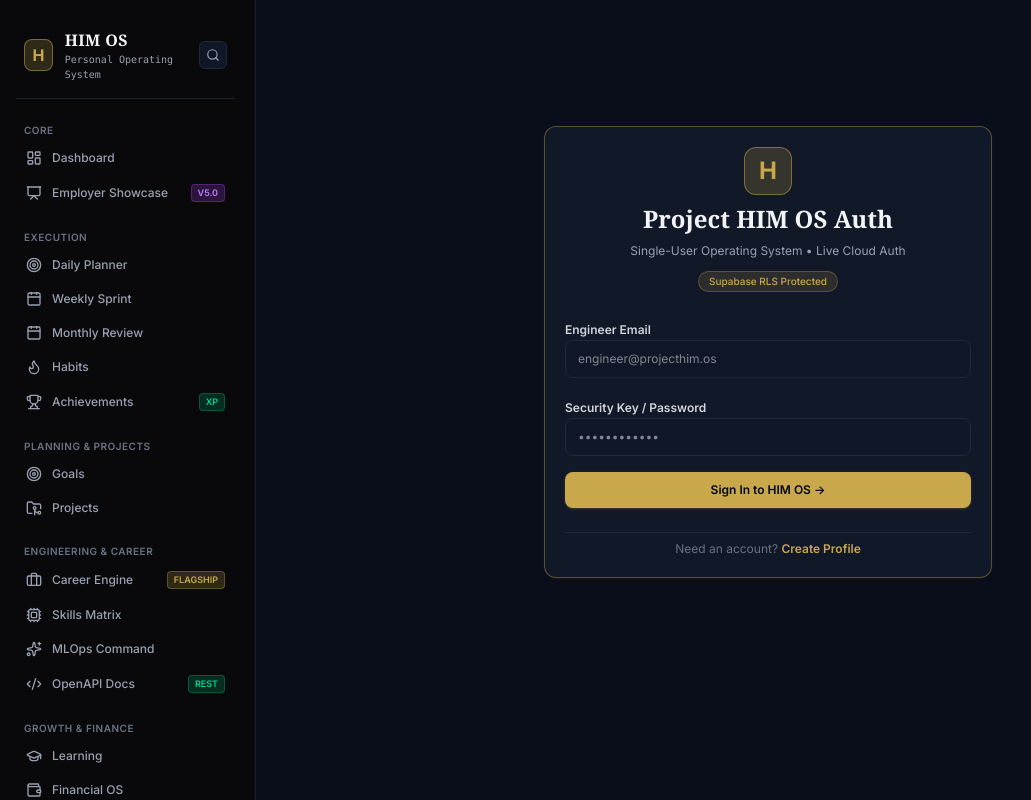
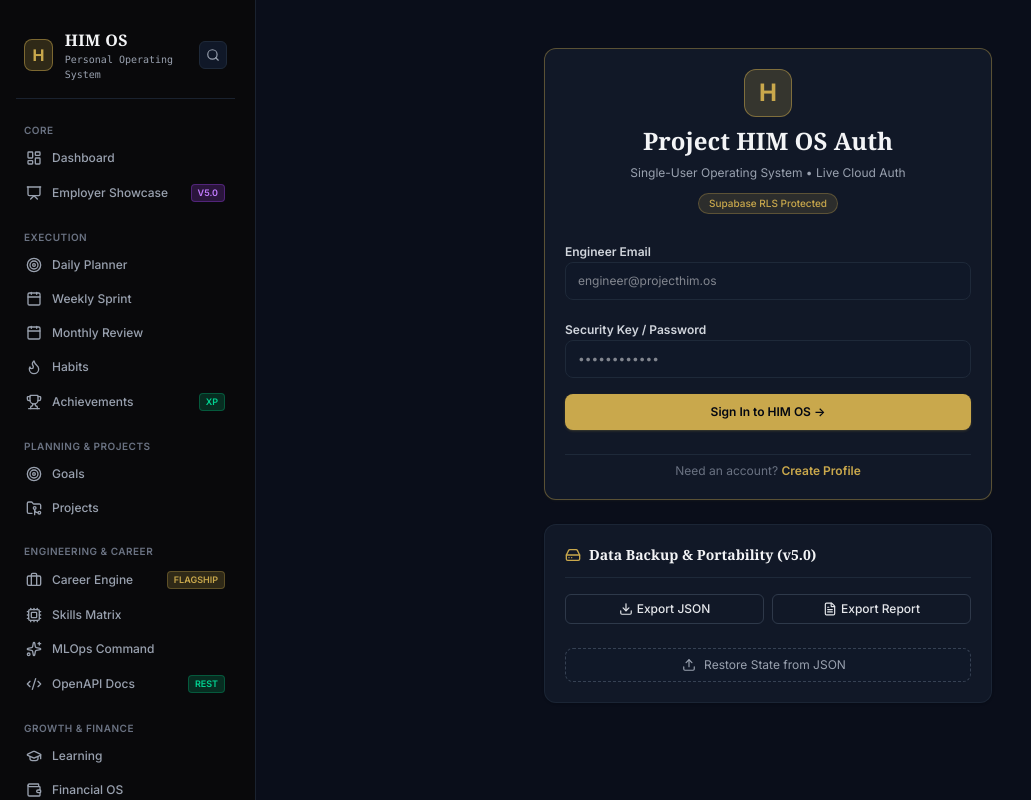
Before and after one commit to Quantumdata66/him-os, a Next.js app: page /auth/login in a window 1280 px wide. Shown: the top 800 px of the page, without its empty margins (0-1031 px from the left). Built offline with nearby package versions, Linux system fonts and the light colour scheme; a web font is replaced by a local one.

Commit message:
feat(v5): add BackupEngine system data export, JSON restore, and finalize Version 5.0 release

```diff
--- a/src/app/auth/login/page.tsx
+++ b/src/app/auth/login/page.tsx
@@ -5,11 +5,14 @@ import { Card } from '@/shared/ui/Card';
 import { Button } from '@/shared/ui/Button';
 import { Badge } from '@/shared/ui/Badge';
 import { useRouter } from 'next/navigation';
+import { Download, FileText, Upload, HardDrive, CheckCircle2 } from 'lucide-react';
+import { BackupEngine } from '@/core/backup/backupEngine';
 
 export default function LoginPage() {
   const [email, setEmail] = useState('');
   const [password, setPassword] = useState('');
   const [loading, setLoading] = useState(false);
+  const [restoreMessage, setRestoreMessage] = useState<string | null>(null);
   const router = useRouter();
 
   const handleLogin = (e: React.FormEvent) => {
@@ -22,8 +25,27 @@ export default function LoginPage() {
     }, 800);
   };
 
+  const handleFileUpload = (e: React.ChangeEvent<HTMLInputElement>) => {
+    const file = e.target.files?.[0];
+    if (!file) return;
+
+    const reader = new FileReader();
+    reader.onload = (event) => {
+      const content = event.target?.result as string;
+      const success = BackupEngine.restoreStateFromJson(content);
+      if (success) {
+        setRestoreMessage('System state restored successfully from JSON backup!');
+        setTimeout(() => setRestoreMessage(null), 4000);
+      } else {
+        setRestoreMessage('Failed to restore. Invalid backup file format.');
+        setTimeout(() => setRestoreMessage(null), 4000);
+      }
+    };
+    reader.readAsText(file);
+  };
+
   return (
-    <div className="min-h-[80vh] flex items-center justify-center p-4">
+    <div className="min-h-[80vh] flex flex-col items-center justify-center p-4 space-y-6">
       <Card goldBorder className="w-full max-w-md space-y-6">
         <div className="text-center space-y-2">
           <div className="w-12 h-12 rounded-xl bg-[#C9A84C]/20 border border-[#C9A84C]/50 flex items-center justify-center text-[#C9A84C] font-bold text-2xl mx-auto">
@@ -71,6 +93,39 @@ export default function LoginPage() {
           </a>
         </div>
       </Card>
+
+      {/* System Data Export & Restore Panel */}
+      <Card className="w-full max-w-md space-y-4">
+        <div className="flex items-center space-x-2 border-b border-gray-800 pb-3">
+          <HardDrive className="w-4 h-4 text-[#C9A84C]" />
+          <h3 className="text-sm font-serif font-semibold text-gray-100">Data Backup & Portability (v5.0)</h3>
+        </div>
+
+        <div className="grid grid-cols-2 gap-2">
+          <Button variant="outline" size="sm" onClick={() => BackupEngine.exportJsonBackup()}>
+            <Download className="w-3.5 h-3.5 mr-1" />
+            <span>Export JSON</span>
+          </Button>
+          <Button variant="outline" size="sm" onClick={() => BackupEngine.exportMarkdownReport()}>
+            <FileText className="w-3.5 h-3.5 mr-1" />
+            <span>Export Report</span>
+          </Button>
+        </div>
+
+        <div className="pt-2">
+          <label className="w-full p-2 bg-gray-900 border border-dashed border-gray-700 hover:border-gray-500 rounded-lg cursor-pointer flex items-center justify-center space-x-2 text-xs text-gray-400 transition-colors">
+            <Upload className="w-3.5 h-3.5" />
+            <span>Restore State from JSON</span>
+            <input type="file" accept=".json" onChange={handleFileUpload} className="hidden" />
+          </label>
+        </div>
+
+        {restoreMessage && (
+          <p className="text-[11px] font-mono text-emerald-400 text-center animate-in fade-in">
+            {restoreMessage}
+          </p>
+        )}
+      </Card>
     </div>
   );
 }
--- /dev/null
+++ b/src/core/backup/backupEngine.ts
@@ -0,0 +1,105 @@
+import { StorageAdapter } from '../storage/localStorageAdapter';
+import { DashboardService } from '@/domain/dashboard/service';
+import { AnalyticsAggregator } from '../analytics/analyticsAggregator';
+
+export interface SystemBackupPayload {
+  version: string;
+  timestamp: string;
+  dto: ReturnType<typeof DashboardService.getDashboardDTO>;
+  analytics: ReturnType<typeof AnalyticsAggregator.generateReport>;
+  rawLocalStorage: Record<string, unknown>;
+}
+
+export class BackupEngine {
+  static exportJsonBackup(): void {
+    if (typeof window === 'undefined') return;
+
+    const dto = DashboardService.getDashboardDTO();
+    const analytics = AnalyticsAggregator.generateReport();
+
+    const rawStorage: Record<string, unknown> = {};
+    for (let i = 0; i < localStorage.length; i++) {
+      const key = localStorage.key(i);
+      if (key && key.startsWith('him_')) {
+        try {
+          rawStorage[key] = JSON.parse(localStorage.getItem(key) || '{}');
+        } catch {
+          rawStorage[key] = localStorage.getItem(key);
+        }
+      }
+    }
+
+    const payload: SystemBackupPayload = {
+      version: 'v5.0.0',
+      timestamp: new Date().toISOString(),
+      dto,
+      analytics,
+      rawLocalStorage: rawStorage,
+    };
+
+    const dataStr = 'data:text/json;charset=utf-8,' + encodeURIComponent(JSON.stringify(payload, null, 2));
+    const downloadAnchor = document.createElement('a');
+    downloadAnchor.setAttribute('href', dataStr);
+    downloadAnchor.setAttribute('download', `HIM_OS_Backup_${new Date().toISOString().split('T')[0]}.json`);
+    document.body.appendChild(downloadAnchor);
+    downloadAnchor.click();
+    downloadAnchor.remove();
+  }
+
+  static exportMarkdownReport(): void {
+    if (typeof window === 'undefined') return;
+
+    const dto = DashboardService.getDashboardDTO();
+    const analytics = AnalyticsAggregator.generateReport();
+
+    const mdContent = `# Project HIM OS — System State Report (${dto.todayDate})
+
+> **Motto:** *${dto.user.motto}*
+> **Overall Life OS Score:** ${analytics.overallLifeOSScore}%
+
+---
+
+## 🎯 Today's MIT Planner
+- **MIT #1:** ${dto.dailyPlan.mit1 || 'N/A'} [${dto.dailyPlan.mit1Done ? 'DONE' : 'PENDING'}]
+- **MIT #2:** ${dto.dailyPlan.mit2 || 'N/A'} [${dto.dailyPlan.mit2Done ? 'DONE' : 'PENDING'}]
+- **MIT #3:** ${dto.dailyPlan.mit3 || 'N/A'} [${dto.dailyPlan.mit3Done ? 'DONE' : 'PENDING'}]
+
+## 📊 Analytics Scores
+- **Consistency Score:** ${analytics.consistencyScore.score}% (${analytics.consistencyScore.status})
+- **Engineer Score:** ${analytics.engineerScore.score}% (${analytics.engineerScore.status})
+- **Career Readiness:** ${analytics.careerScore.score}% (${analytics.careerScore.status})
+- **Financial OS Score:** ${analytics.financialScore.score}% (${analytics.financialScore.status})
+
+## 💼 Domain Snapshots
+- **Net Worth:** ${dto.stats.netWorthFormatted}
+- **Active Projects:** ${dto.stats.activeProjectsCount} Active
+- **Books Completed:** ${dto.stats.booksReadCount} Read
+
+---
+*Exported automatically via HIM OS Backup Engine v5.0.0*
+`;
+
+    const dataStr = 'data:text/markdown;charset=utf-8,' + encodeURIComponent(mdContent);
+    const downloadAnchor = document.createElement('a');
+    downloadAnchor.setAttribute('href', dataStr);
+    downloadAnchor.setAttribute('download', `HIM_OS_Report_${new Date().toISOString().split('T')[0]}.md`);
+    document.body.appendChild(downloadAnchor);
+    downloadAnchor.click();
+    downloadAnchor.remove();
+  }
+
+  static restoreStateFromJson(jsonString: string): boolean {
+    try {
+      const payload: SystemBackupPayload = JSON.parse(jsonString);
+      if (payload.rawLocalStorage) {
+        Object.entries(payload.rawLocalStorage).forEach(([k, v]) => {
+          StorageAdapter.setItem(k, v);
+        });
+        return true;
+      }
+      return false;
+    } catch {
+      return false;
+    }
+  }
+}
```
